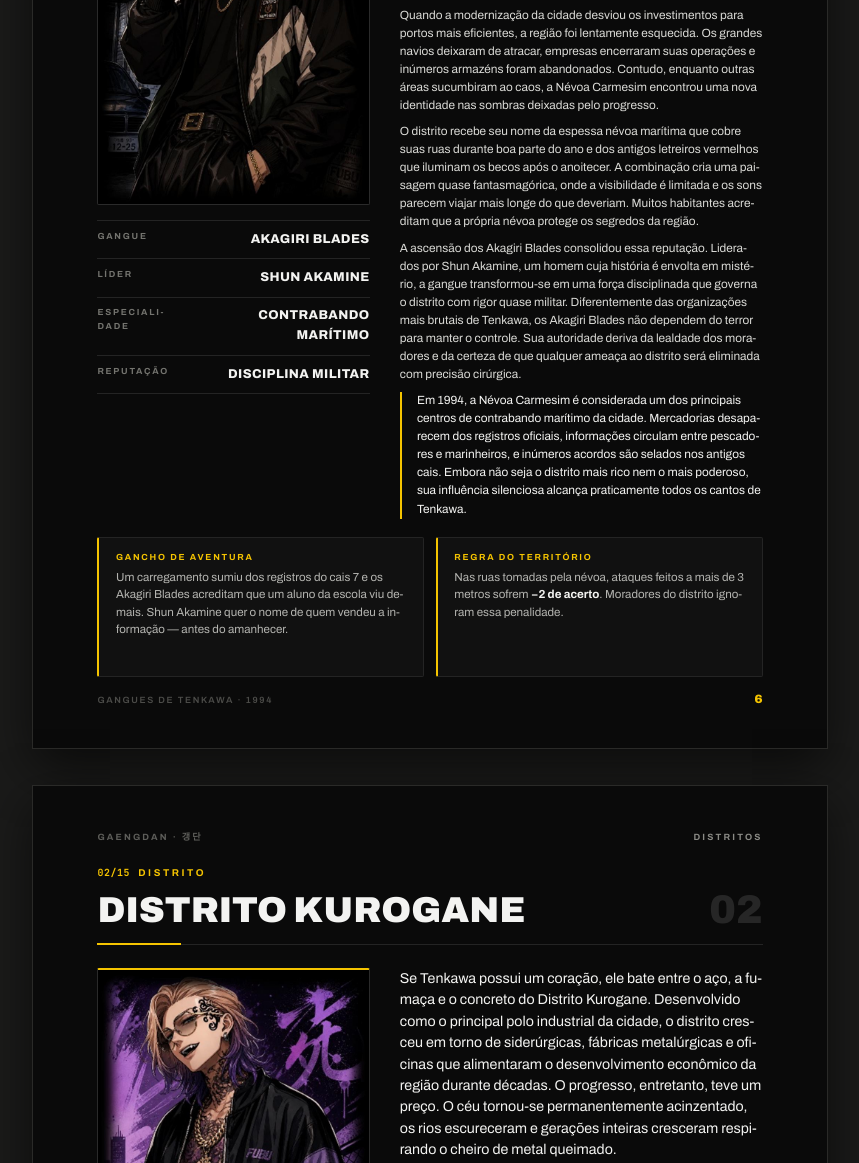
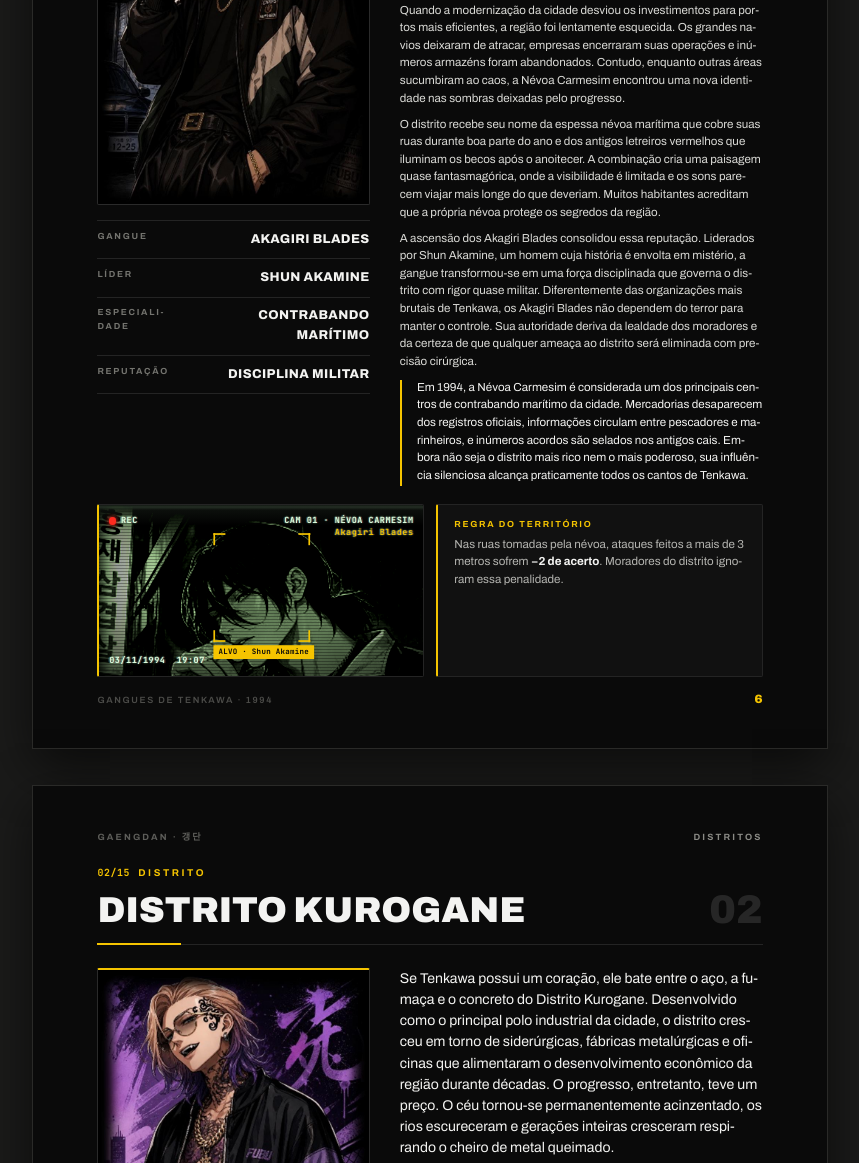
Before and after one commit to Cuqueleixon/Gaengdan, a browser extension: page livro/index.html in a window 1280 px wide. Shown: the part 6221-7384 px from the top of the page, without its empty margins (210-1069 px from the left). Drawn offline with Linux system fonts and the light colour scheme.

Commit message:
Add files via upload

```diff
--- a/livro/index.html
+++ b/livro/index.html
@@ -126,6 +126,50 @@ table{border-collapse:collapse; width:100%}
 .d-extra .callout{padding:3.4mm 4.4mm}
 .d-extra .callout p{font-size:8.7pt; line-height:1.48; color:var(--ink-2)}
 .d-extra .lbl{display:block; color:var(--yellow); margin-bottom:1.4mm}
+/* câmera de vigilância de 1994 flagrando o líder (no lugar do antigo "gancho de aventura") */
+.callout.cctv{position:relative; margin:0; padding:0; min-height:34mm; overflow:hidden; background:#040504; border-left:2px solid var(--yellow)}
+/* o rosto (--fx, --fy) fica no centro do quadro, ampliado --z vezes a largura do quadro */
+.cctv-img{position:absolute; left:50%; top:50%; width:calc(var(--z) * 100%); height:auto; max-width:none; border:0;
+  transform:translate(calc(var(--fx) * -100%), calc(var(--fy) * -100%));
+  filter:grayscale(1) sepia(.55) hue-rotate(58deg) saturate(1.5) contrast(1.35) brightness(.82)}
+.cctv::after{ /* linhas de vídeo + vinheta da lente */
+  content:''; position:absolute; inset:0; pointer-events:none;
+  background:
+    repeating-linear-gradient(180deg, rgba(0,0,0,.32) 0 1px, transparent 1px 3px),
+    radial-gradient(ellipse at 50% 45%, transparent 45%, rgba(0,0,0,.7) 100%);
+}
+.cctv-alvo{ /* mira travada no rosto */
+  position:absolute; left:35%; top:15%; width:30%; height:64%; z-index:1;
+  background:
+    linear-gradient(var(--yellow),var(--yellow)) left top/3.2mm .45mm no-repeat, linear-gradient(var(--yellow),var(--yellow)) left top/.45mm 3.2mm no-repeat,
+    linear-gradient(var(--yellow),var(--yellow)) right top/3.2mm .45mm no-repeat, linear-gradient(var(--yellow),var(--yellow)) right top/.45mm 3.2mm no-repeat,
+    linear-gradient(var(--yellow),var(--yellow)) left bottom/3.2mm .45mm no-repeat, linear-gradient(var(--yellow),var(--yellow)) left bottom/.45mm 3.2mm no-repeat,
+    linear-gradient(var(--yellow),var(--yellow)) right bottom/3.2mm .45mm no-repeat, linear-gradient(var(--yellow),var(--yellow)) right bottom/.45mm 3.2mm no-repeat;
+}
+.cctv-alvo b{position:absolute; left:0; top:100%; margin-top:.9mm; padding:.35mm 1.4mm; background:var(--yellow); color:var(--on-yellow);
+  font-family:var(--mono); font-weight:700; font-size:5.6pt; letter-spacing:.04em; white-space:nowrap}
+.cctv-osd{position:absolute; inset:0; z-index:2; font-family:var(--mono); font-weight:700; font-size:6.4pt; letter-spacing:.06em; color:#dfffe0;
+  text-shadow:0 0 2px rgba(150,255,160,.6), .3mm 0 rgba(255,60,60,.35), -.3mm 0 rgba(60,160,255,.35)}
+.cctv-osd > span{position:absolute}
+.cctv-rec{left:2.6mm; top:2.2mm; display:flex; align-items:center; gap:1.2mm}
+.cctv-rec i{width:1.9mm; height:1.9mm; border-radius:50%; background:#ff2b1f; box-shadow:0 0 1.2mm #ff2b1f}
+.cctv-cam{right:2.6mm; top:2.2mm}
+.cctv-data{left:2.6mm; bottom:2.2mm}
+.cctv-gang{right:2.6mm; top:5.4mm; color:var(--yellow)}
+@media screen and (prefers-reduced-motion: no-preference){
+  .cctv-rec i{animation:cctv-pisca 1.2s steps(1) infinite}
+  .cctv-alvo{animation:cctv-segue 7s ease-in-out infinite}
+  .cctv-img{animation:cctv-treme 5s steps(1) infinite}
+  .cctv::before{ /* faixa de ruído rolando, como fita gravada */
+    content:''; position:absolute; left:0; right:0; height:22%; top:-25%; z-index:1; pointer-events:none; mix-blend-mode:screen;
+    background:linear-gradient(180deg, transparent, rgba(200,255,200,.1) 45%, rgba(200,255,200,.18) 50%, rgba(200,255,200,.06) 58%, transparent);
+    animation:cctv-faixa 4.5s linear infinite;
+  }
+}
+@keyframes cctv-pisca{50%{opacity:0}}
+@keyframes cctv-segue{0%,100%{transform:translate(0,0)} 30%{transform:translate(1.2mm,.5mm)} 55%{transform:translate(-.8mm,-.4mm)} 80%{transform:translate(.4mm,.9mm)}}
+@keyframes cctv-treme{0%,92%,97%,100%{margin-left:0} 93%{margin-left:.6mm} 95%{margin-left:-.4mm}}   /* margem, não transform: o transform centraliza o rosto */
+@keyframes cctv-faixa{to{top:110%}}
 .d-meta{margin-top:4mm; border-top:1px solid var(--line)}
 .d-meta div{display:flex; justify-content:space-between; gap:3mm; padding:2.3mm 0; border-bottom:1px solid var(--line)}
 .d-meta .v{font-weight:800; font-stretch:85%; font-size:9.6pt; text-transform:uppercase; letter-spacing:.03em; color:var(--ink); text-align:right}
@@ -1198,6 +1242,9 @@ const esc = s => s;
 // índice de distritos
 $('#d-index tbody').innerHTML = DISTRICTS.map((d,i)=>`<tr><td class="n">${pad(i+1)}</td><td class="nm">${d.t.replace(/^Distrito (da |do |dos |de )?/,'')}</td><td>${d.g}</td><td>${d.l}</td><td class="pg" data-pg="d-${i+1}"></td></tr>`).join('');
 
+// câmera de vigilância: onde fica o rosto do líder em cada retrato (x, y em fração da imagem) e o zoom
+const FOCO = [[.42,.17],[.34,.15,1.5],[.5,.29],[.57,.22],[.55,.18],[.47,.36],[.6,.22],[.4,.15],[.53,.15],[.64,.15,1.5],[.5,.26],[.46,.12,2.3],[.4,.19],[.47,.19],[.43,.29]];
+
 // páginas de distrito
 $('#districts').innerHTML = DISTRICTS.map((d,i)=>`
 <section class="page district" data-run="Distritos" id="d-${i+1}">
@@ -1221,7 +1268,16 @@ $('#districts').innerHTML = DISTRICTS.map((d,i)=>`
     <div class="d-txt">${d.p.map(p=>`<p${/^Em 1994/.test(p)?' class="y1994"':''}>${p}</p>`).join('')}</div>
   </div>
   <div class="d-extra">
-    <div class="callout"><span class="lbl">Gancho de aventura</span><p>${DX[i].h}</p></div>
+    <figure class="callout cctv" style="--fx:${FOCO[i][0]}; --fy:${FOCO[i][1]}; --z:${FOCO[i][2] || 1.35}" aria-label="Imagem de câmera de vigilância: ${d.l}, ${d.t}">
+      <img class="cctv-img" src="assets/d${pad(i+1)}.jpg" alt="">
+      <span class="cctv-alvo" aria-hidden="true"><b>ALVO · ${d.l}</b></span>
+      <span class="cctv-osd" aria-hidden="true">
+        <span class="cctv-rec"><i></i>REC</span>
+        <span class="cctv-cam">CAM ${pad(i+1)} · ${d.t.replace(/^Distrito (da |do |dos |de )?/,'').toUpperCase()}</span>
+        <span class="cctv-data">${String(3 + (i * 7) % 26).padStart(2,'0')}/11/1994 &nbsp;${String(19 + (i * 3) % 5).padStart(2,'0')}:${String((i * 23 + 7) % 60).padStart(2,'0')}</span>
+        <span class="cctv-gang">${d.g}</span>
+      </span>
+    </figure>
     <div class="callout"><span class="lbl">Regra do território</span><p>${DX[i].x}</p></div>
   </div>
 </section>`).join('');
```
